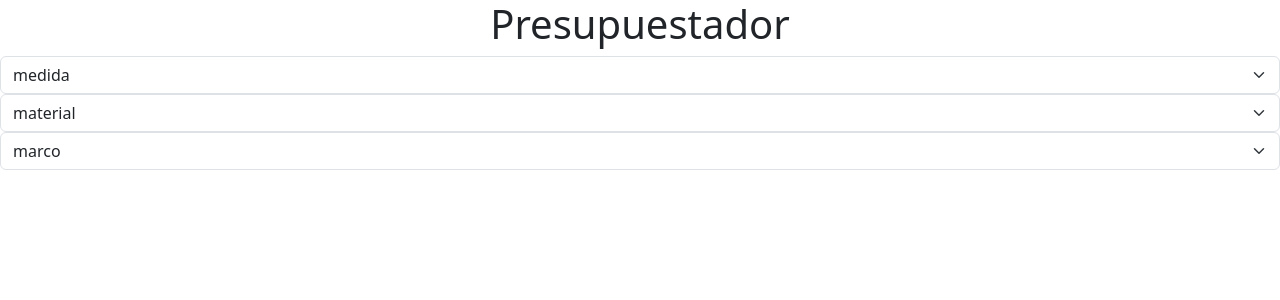
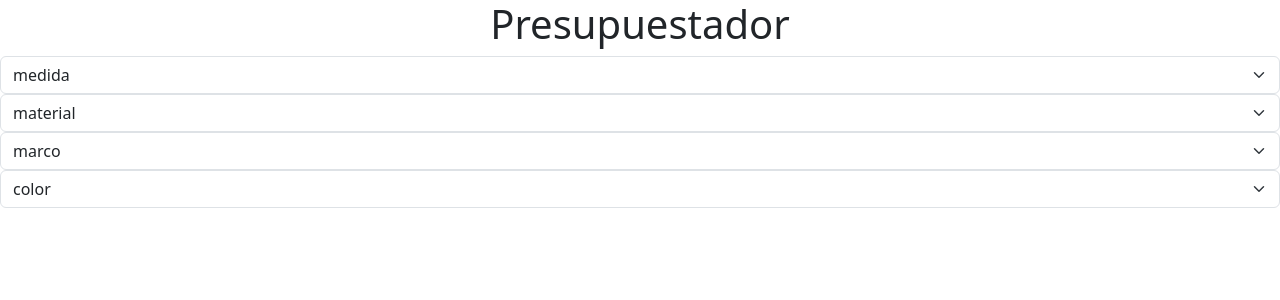
Before and after one commit to GastonYasuda/presu-cuadros, a React (Create React App) app: page / in a window 1280 px wide. Shown: the top 300 px of the page. Built offline with nearby package versions, Linux system fonts and the light colour scheme.

Commit message:
agrego color

```diff
--- a/src/Componente/Listados/Listados.jsx
+++ b/src/Componente/Listados/Listados.jsx
@@ -1,19 +1,32 @@
-import React from 'react'
+import React, { useEffect, useState } from 'react'
 import Form from 'react-bootstrap/Form';
 
 
-const Listados = ({ losDatos }) => {
+const Listados = ({ losDatos, valor }) => {
 
-    console.log(losDatos)
+
+    const generarOpciones = () => {
+        const opciones = [];
+
+        for (const key in losDatos) {
+            opciones.push(
+                <option key={key} value={losDatos[key]}>
+                    {key}
+                </option>
+            );
+        }
+
+        return opciones;
+    };
 
 
 
     return (
         <Form.Select aria-label="Default select example">
-            <option>{losDatos}</option>
-            <option value="1">15x20</option>
-            <option value="2">25x30</option>
-            <option value="3">35x40</option>
+            <option>{valor}</option>
+
+            {generarOpciones()}
+
         </Form.Select>
     )
 }
--- a/src/Componente/ListasDesplegables/ListasDesplegables.jsx
+++ b/src/Componente/ListasDesplegables/ListasDesplegables.jsx
@@ -7,41 +7,74 @@ const ListasDesplegables = ({ datos }) => {
     const [medida, setMedida] = useState([])
     const [material, setMaterial] = useState([])
     const [marco, setMarco] = useState([])
+    const [color, setColor] = useState([])
+
+    const [valorMedida, setValorMedida] = useState('')
+    const [valorMaterial, setValorMaterial] = useState('')
+    const [valorMarco, setValorMarco] = useState('')
+    const [valorColor, setValorColor] = useState('')
+
+    //console.log(datos);
 
 
     useEffect(() => {
-        if (Object.keys(datos).length !== 0) {
-            console.log(typeof (datos));
-            console.log(datos);
+        if (datos.length !== 0) {
 
-            for (const key in Object.keys(datos)) {
-                if (Object.keys(datos)[key] === 'medida') {
-                    setMedida(Object.keys(datos)[key])
-                    //  console.log("medida");
+            for (const key in datos) {
+                //  console.log(datos.medida);
 
-                } else if (Object.keys(datos)[key] === 'material') {
-                    setMaterial(Object.keys(datos)[key])
-                    //  console.log("material");
+                if (key === "medida") {
+                    setMedida(datos.medida)
 
-                } else if (Object.keys(datos)[key] === 'marco') {
-                    setMarco(Object.keys(datos)[key])
-                    // console.log("marco");
+                    Object.keys(datos).find(e => {
+                        if (e === key) {
+                            // console.log(e);
+                            setValorMedida(e)
+                        }
+                    })
+                } else if (key === "material") {
+                    setMaterial(datos.material)
 
+                    Object.keys(datos).find(e => {
+                        if (e === key) {
+                            // console.log(e);
+                            setValorMaterial(e)
+                        }
+                    })
+                } else if (key === "marco") {
+                    setMarco(datos.marco)
+
+                    Object.keys(datos).find(e => {
+                        if (e === key) {
+                            //  console.log(e);
+                            setValorMarco(e)
+                        }
+                    })
+                } else if (key === "color") {
+                    setColor(datos.color)
+
+                    Object.keys(datos).find(e => {
+                        if (e === key) {
+                            //  console.log(e);
+                            setValorColor(e)
+                        }
+                    })
                 }
             }
 
-            // console.log(Object.keys(datos)[1]);
-        console.log(medida);
+
+
         }
 
-    }, [datos, medida, material, marco])
+    }, [datos])
 
 
     return (
         <div>
-            <Listados losDatos={medida} />
-            <Listados losDatos={material} />
-            <Listados losDatos={marco} />
+            <Listados losDatos={medida} valor={valorMedida} />
+            <Listados losDatos={material} valor={valorMaterial} />
+            <Listados losDatos={marco} valor={valorMarco} />
+            <Listados losDatos={color} valor={valorColor} />
         </div>
     )
 }
--- a/src/Componente/Presupuestador/Presupuestador.jsx
+++ b/src/Componente/Presupuestador/Presupuestador.jsx
@@ -6,9 +6,6 @@ const Presupuestador = () => {
 
     const [datos, setDatos] = useState([])
 
-    // fetch('https://fakestoreapi.com/products/1')
-    //     .then(res => res.json())
-    //     .then(json => console.log(json))
 
     useEffect(() => {
         const promesa = new Promise((acc, rej) => {
--- a/src/datos/presupuesto.json
+++ b/src/datos/presupuesto.json
@@ -13,5 +13,9 @@
         "mdf": 100,
         "madera": 200,
         "aluminio": 300
+    },
+    "color": {
+        "rojo": 500,
+        "negro": 10
     }
 }
```
